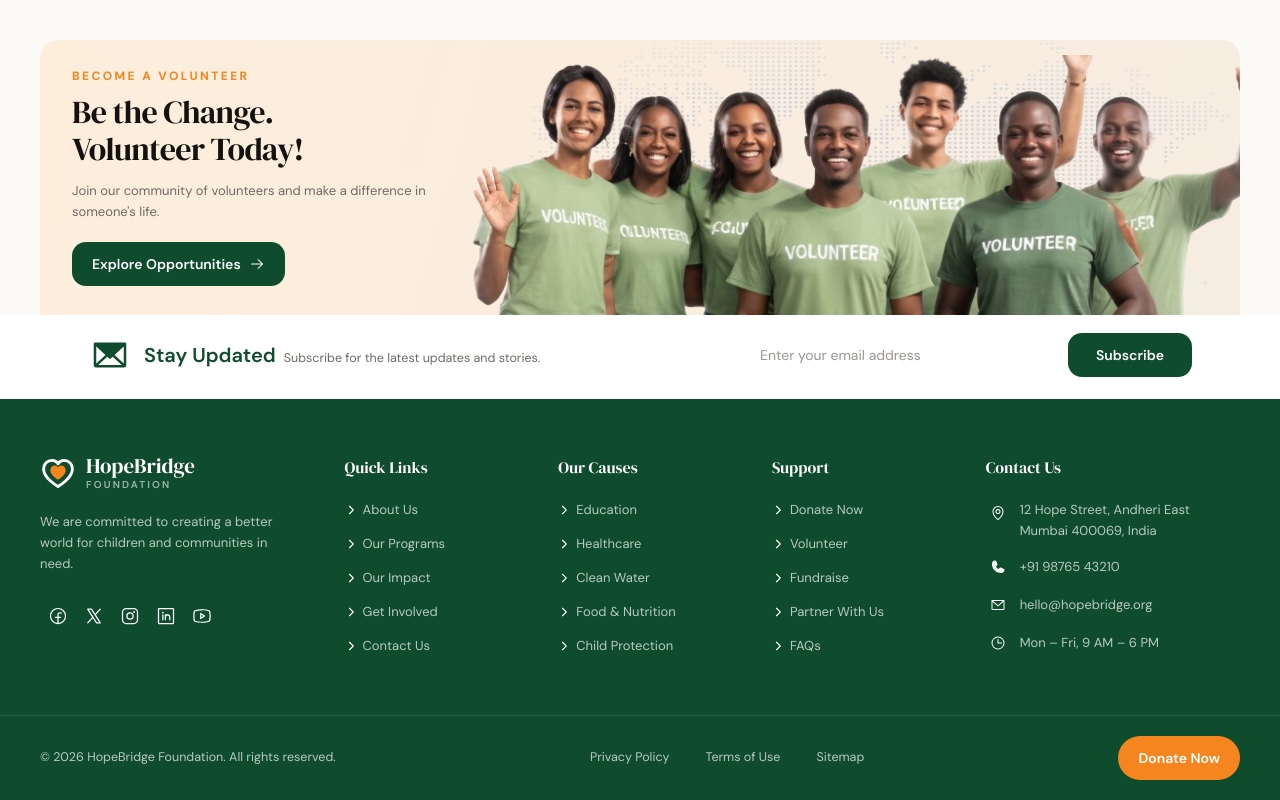
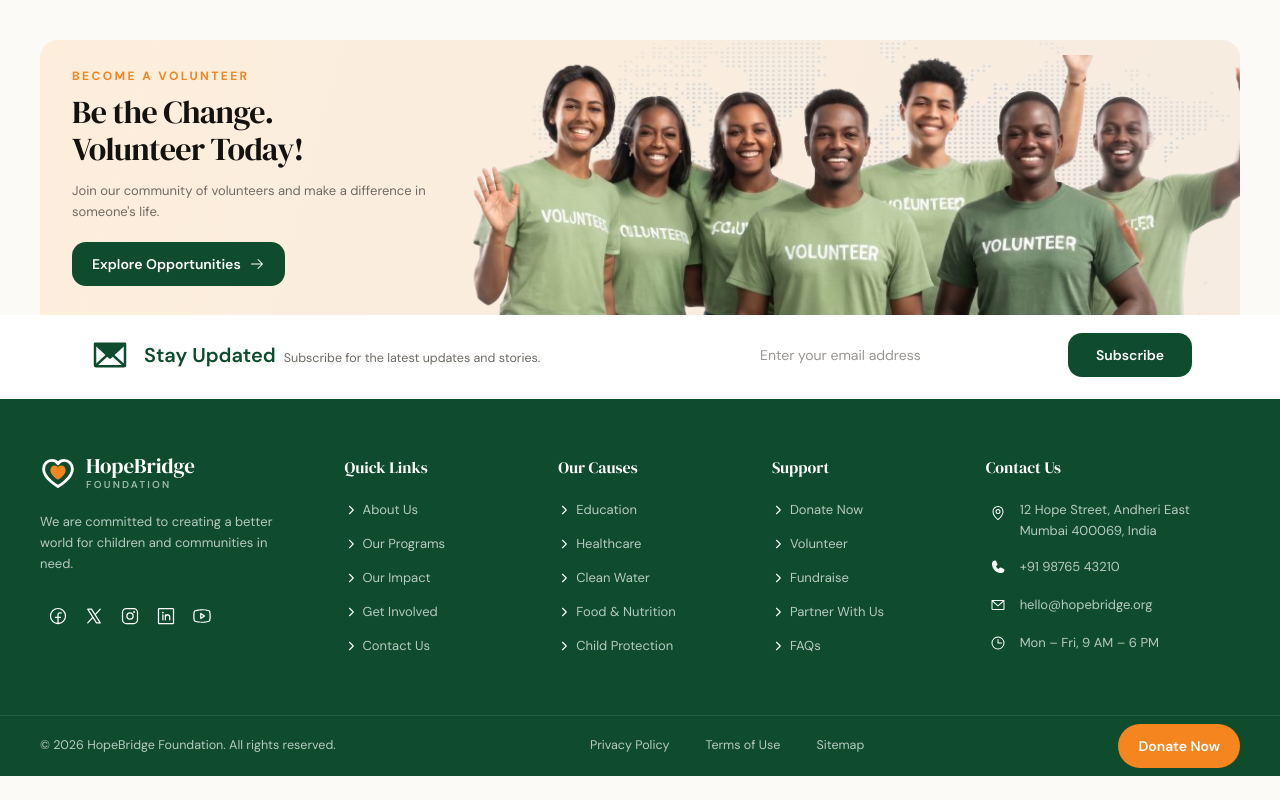
Before and after one commit to Kalyan-github-4/NGO-portfolio-2, a Next.js app: page / in a window 1280 px wide. Shown: the part 3890-4690 px from the top of the page. After the commit the page ends 4666 px from the top, so only its background shows below. Built offline with nearby package versions, Linux system fonts and the light colour scheme.

Commit message:
fix: adjust footer text styling for improved readability

```diff
--- a/components/layout/footer.tsx
+++ b/components/layout/footer.tsx
@@ -77,7 +77,7 @@ export function Footer() {
           <div>
             <Logo tone="light" />
 
-            <p className="mt-5 max-w-[15rem] text-[13px] leading-relaxed">
+            <p className="mt-5 max-w-60 text-[13px] leading-relaxed">
               We are committed to creating a better world for children and
               communities in need.
             </p>
@@ -185,7 +185,7 @@ export function Footer() {
       {/* ---------------- Bottom bar ---------------- */}
       <div className="border-t border-white/10">
         <Container>
-          <div className="flex flex-col items-center gap-5 py-5 lg:flex-row lg:justify-between">
+          <div className="flex flex-col items-center gap-5 py-2 lg:flex-row lg:justify-between">
             <p className="text-[12.5px]">
               © {year} {site.legalName}. All rights reserved.
             </p>
```
